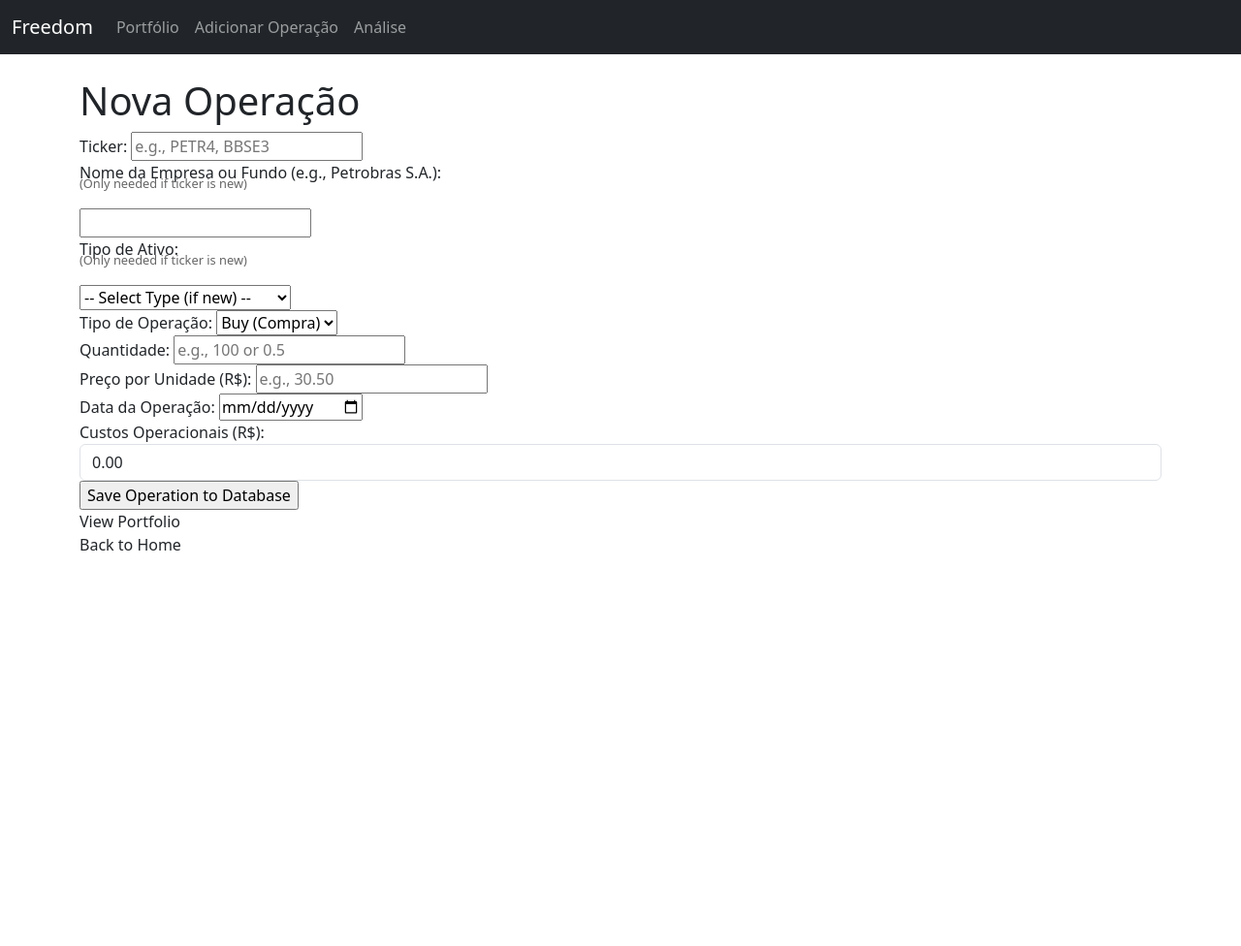
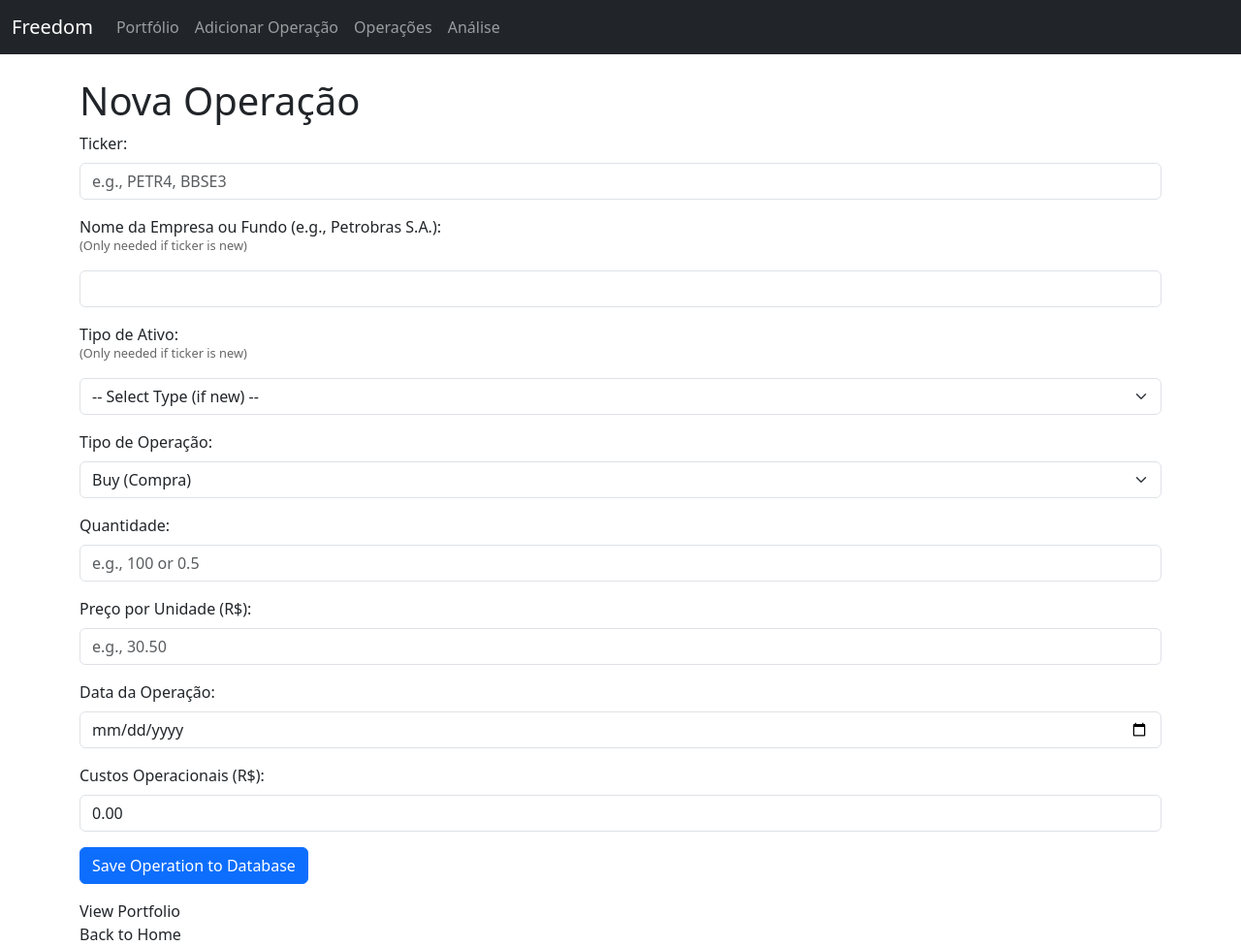
Before and after one commit to phrochaf/Freedom_Project, a Flask app: page /add_operation in a window 1280 px wide. Shown: the whole page at 97% size. Before the commit the page ends 568 px from the top, so only its background shows below. Run offline with Flask 3, Linux system fonts and the light colour scheme.

Commit message:
Adiciona funcionalidades para listar, editar e deletar operações no app.py, além de melhorias na interface do formulário de adição de operações e atualização do menu de navegação no base.html.

```diff
--- a/app.py
+++ b/app.py
@@ -4,7 +4,7 @@ import matplotlib
 matplotlib.use('Agg') # Set the backend for Matplotlib to work in a web server context
 import matplotlib.pyplot as plt # The primary plotting interface
 import os # To handle file paths
-from flask import Flask, render_template, request, redirect, url_for
+from flask import Flask, render_template, request, redirect, url_for, abort
 from database import db
 from datetime import date, datetime
 from decimal import Decimal, InvalidOperation
@@ -108,8 +108,40 @@ def show_portfolio():
                            total_market_value=total_market_value,
                            total_profit_loss=total_profit_loss)
 
+@app.route('/operations_list')
+def list_operations():
+    """Queries and displays a list of all operations."""
+    # Query the database for all operations, ordering by most recent first
+    all_operations = db.session.scalars(db.select(Operation).order_by(Operation.operation_date.desc())).all()
 
+    return render_template('operations_list.html', operations=all_operations)
 
+@app.route('/delete_operation/<int:operation_id>', methods=['POST'])
+def delete_operation(operation_id):
+    op_to_delete = db.session.get(Operation, operation_id)
+    if op_to_delete is None:
+        abort(404)
+    try:
+        db.session.delete(op_to_delete)
+        db.session.commit()
+        print(f"Operation {operation_id} deleted successfully.")
+    except Exception as e:
+        db.session.rollback()
+        print(f"Error deleting operation {operation_id}: {e}")
+
+    return redirect(url_for('list_operations'))
+
+@app.route('/edit_operation/<int:operation_id>', methods=['GET','POST'])
+def edit_operation(operation_id):
+    op_to_edit = db.session.get(Operation, operation_id)
+    if op_to_edit is None:
+        abort(404)
+
+    if request.method == 'POST':
+        #TODO: Implement the logic to edit the operation
+        pass
+
+    return render_template('edit_operation.html', op=op_to_edit)
 
 @app.route('/add_operation', methods=['GET','POST'])
 def add_operation():
--- a/templates/add_operation.html
+++ b/templates/add_operation.html
@@ -6,21 +6,21 @@
     <h1>Nova Operação</h1>
 
     <form action="{{ url_for('add_operation') }}" method="POST">
-        <div class="form-group">
-            <label for="ticker">Ticker:</label>
-            <input type="text" id="ticker" name="ticker" placeholder="e.g., PETR4, BBSE3" required>
+        <div class="mb-3">
+            <label for="ticker" class="form-label">Ticker:</label>
+            <input type="text" id="ticker" name="ticker" placeholder="e.g., PETR4, BBSE3" required class="form-control">
         </div>
 
-        <div class="form-group">
-            <label for="asset_name">Nome da Empresa ou Fundo (e.g., Petrobras S.A.):</label>
+        <div class="mb-3">
+            <label for="asset_name" class="form-label">Nome da Empresa ou Fundo (e.g., Petrobras S.A.):</label>
             <p style="font-size: 0.8em; color: #666; margin-top: -10px;">(Only needed if ticker is new)</p>
-            <input type="text" id="asset_name" name="asset_name">
+            <input type="text" id="asset_name" name="asset_name" class="form-control">
         </div>
 
-        <div class="form-group">
-            <label for="asset_type">Tipo de Ativo:</label>
+        <div class="mb-3">
+            <label for="asset_type" class="form-label">Tipo de Ativo:</label>
             <p style="font-size: 0.8em; color: #666; margin-top: -10px;">(Only needed if ticker is new)</p>
-            <select id="asset_type" name="asset_type">
+            <select id="asset_type" name="asset_type" class="form-select">
                 <option value="">-- Select Type (if new) --</option>
                 <option value="Ação">Stock (Ação)</option>
                 <option value="FII">Real Estate Fund (FII)</option>
@@ -29,35 +29,35 @@
                 <option value="Renda Fixa">Fixed Income (Renda Fixa)</option>
             </select>
         </div>
-        <div class="form-group">
-            <label for="operation_type">Tipo de Operação:</label>
-            <select id="operation_type" name="operation_type" required>
+        <div class="mb-3">
+            <label for="operation_type" class="form-label">Tipo de Operação:</label>
+            <select id="operation_type" name="operation_type" required class="form-select">
                 <option value="Buy">Buy (Compra)</option>
                 <option value="Sell">Sell (Venda)</option>
             </select>
         </div>
-        <div class="form-group">
-            <label for="quantity">Quantidade:</label>
-            <input type="number" id="quantity" name="quantity" step="any" placeholder="e.g., 100 or 0.5" required>
+        <div class="mb-3">
+            <label for="quantity" class="form-label">Quantidade:</label>
+            <input type="number" id="quantity" name="quantity" step="any" placeholder="e.g., 100 or 0.5" required class="form-control">
         </div>
 
-        <div class="form-group">
-            <label for="unit_price">Preço por Unidade (R$):</label>
-            <input type="number" id="unit_price" name="unit_price" step="0.01" placeholder="e.g., 30.50" required>
+        <div class="mb-3">
+            <label for="unit_price" class="form-label">Preço por Unidade (R$):</label>
+            <input type="number" id="unit_price" name="unit_price" step="0.01" placeholder="e.g., 30.50" required class="form-control">
         </div>
 
-        <div class="form-group">
-            <label for="operation_date">Data da Operação:</label>
-            <input type="date" id="operation_date" name="operation_date" required>
+        <div class="mb-3">
+            <label for="operation_date" class="form-label">Data da Operação:</label>
+            <input type="date" id="operation_date" name="operation_date" required class="form-control">
         </div>
 
-        <div class="form-group">
-            <label for="costs">Custos Operacionais (R$):</label>
-            <input type="number" class="form-control" id="costs" name="costs" step="0.01" value="0.00" required>
+        <div class="mb-3">
+            <label for="costs" class="form-label">Custos Operacionais (R$):</label>
+            <input type="number" id="costs" name="costs" step="0.01" value="0.00" required class="form-control">
         </div>
 
-        <div class="form-group">
-            <input type="submit" value="Save Operation to Database">
+        <div class="mb-3">
+            <input type="submit" value="Save Operation to Database" class="btn btn-primary">
         </div>
     </form>
 
--- a/templates/base.html
+++ b/templates/base.html
@@ -24,6 +24,9 @@
                         <a class="nav-link" href="{{ url_for('add_operation') }}">Adicionar Operação</a>
                     </li>
                     <li class="nav-item">
+                        <a class="nav-link" href="{{ url_for('list_operations') }}">Operações</a>
+                    </li>
+                    <li class="nav-item">
                         <a class="nav-link" href="{{ url_for('analysis') }}">Análise</a>
                     </li>
                 </ul>
```
Also changed, not shown: templates/edit_operation.html (added, +45 -0 lines), templates/operations_list.html (added, +55 -0 lines), static/investments_by_asset_v1749673715.png (added).
